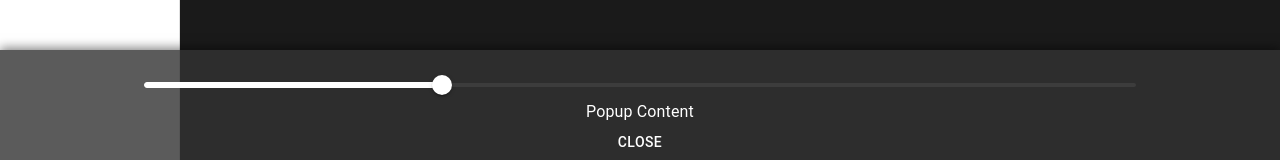
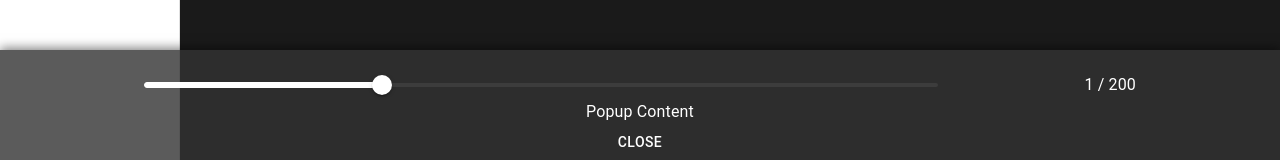
Before and after one commit to haha4ni/ComiHa, a React (Vite) app in the folder frontend/: page /bookinfo/1/1/1 in a window 1280 px wide. Both pictures are taken after a click on the button "TOGGLE POPUP". Shown: the part 620-780 px from the top of the page. Built offline with nearby package versions, Linux system fonts and the light colour scheme.

Commit message:
bookpage WIP

```diff
--- a/frontend/src/components/components/BookReadPage.jsx
+++ b/frontend/src/components/components/BookReadPage.jsx
@@ -11,6 +11,10 @@ export default function BookReadPage() {
   const observerRef = useRef(null);
   const loadingRef = useRef(false);
   const [isPopupVisible, setIsPopupVisible] = useState(false);
+  const [sliderValue, setSliderValue] = useState(parseInt(page));
+  const totalPages = 200; // 這裡替換為實際總頁數，或從 props/backend 拿
+
+
 
   const togglePopup = () => {
     setIsPopupVisible((prev) => !prev);
@@ -21,7 +25,8 @@ export default function BookReadPage() {
     loadingRef.current = true;
 
     try {
-      const pagesToLoad = Array.from({ length: count }, (_, i) => startPage + i);
+      const pagesToLoad = Array.from({ length: count }, (_, i) => startPage + i)
+  .filter(pn => !pages.hasOwnProperty(pn));
 
       const loadedPages = await Promise.all(
         pagesToLoad.map(pageNum =>
@@ -84,8 +89,8 @@ export default function BookReadPage() {
         }
       },
       {
-        threshold: 0.5,
-        rootMargin: '200px'
+        threshold: 1,
+        rootMargin: '500px'
       }
     );
 
@@ -162,9 +167,19 @@ export default function BookReadPage() {
           }}
         >
           {/* Page Slider */}
+          <Box
+  sx={{
+    display: 'flex',
+    alignItems: 'center',
+    width: '80%',
+    justifyContent: 'space-between'
+  }}
+>
           <Slider
             defaultValue={30} // Dummy value
             aria-label="Page Slider"
+            onChange={(e, val) => setSliderValue(val)}
+            onChangeCommitted={(e, val) => jumpToPage(val)}
             valueLabelDisplay="auto"
             sx={{
               width: '80%',
@@ -180,6 +195,10 @@ export default function BookReadPage() {
               },
             }}
           />
+            <Box sx={{ marginLeft: '16px', minWidth: '80px', textAlign: 'right' }}>
+    <span>{sliderValue} / {totalPages}</span>
+  </Box>
+          </Box>
           <span>Popup Content</span>
           <Button
             onClick={togglePopup}
```
